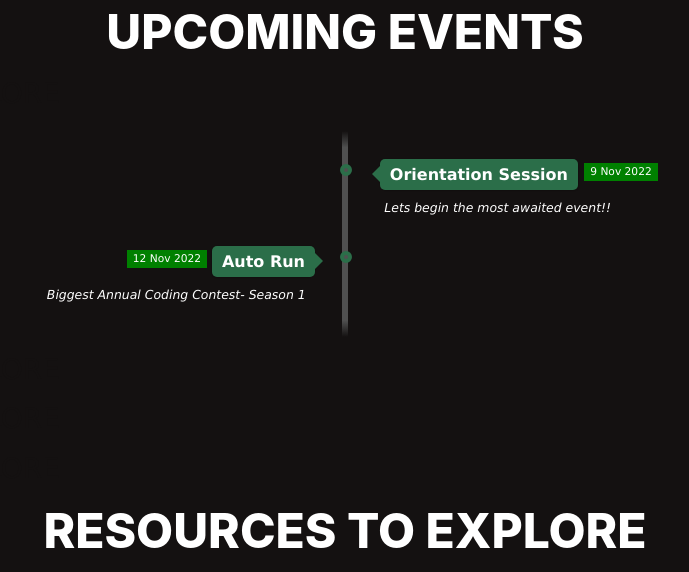
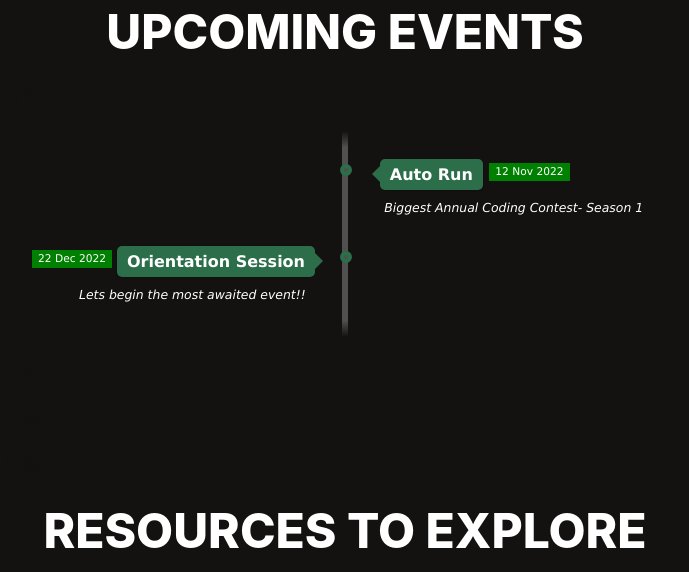
Before and after one commit to gfgbvstudentchapter/website, a plain HTML site: page index.html in a window 1280 px wide. Shown: the part 1689-2261 px from the top of the page, without its empty margins (295-984 px from the left). Drawn offline with nearby package versions, Linux system fonts and the light colour scheme; files whose address does not match are found by name.

Commit message:
Update index.html

```diff
--- a/index.html
+++ b/index.html
@@ -279,10 +279,10 @@ h1 span {
         <li>
           <div class="direction-r">
             <div class="flag-wrapper">
-              <span class="flag">Orientation Session</span>
-              <span class="time-wrapper"><span class="time">9 Nov 2022</span></span>
+              <span class="flag">Auto Run</span>
+              <span class="time-wrapper"><span class="time">12 Nov 2022</span></span>
             </div>
-            <div class="desc">Lets begin the most awaited event!!</div>
+            <div class="desc">Biggest Annual Coding Contest- Season 1</div>
           </div>
         </li>
 
@@ -290,10 +290,10 @@ h1 span {
         <li>
           <div class="direction-l">
             <div class="flag-wrapper">
-              <span class="flag">Auto Run</span>
-              <span class="time-wrapper"><span class="time">12 Nov 2022</span></span>
+              <span class="flag">Orientation Session </span>
+              <span class="time-wrapper"><span class="time">22 Dec 2022</span></span>
             </div>
-            <div class="desc">Biggest Annual Coding Contest- Season 1</div>
+            <div class="desc">Lets begin the most awaited event!!</div>
           </div>
         </li>
 
```
